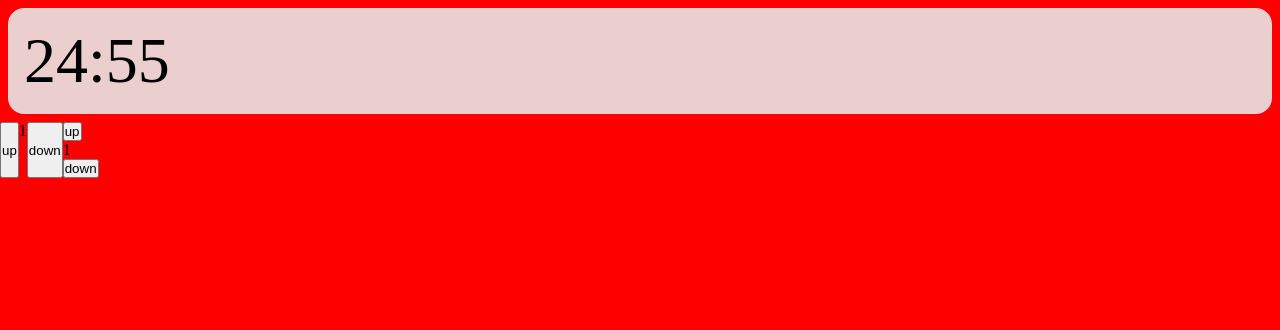
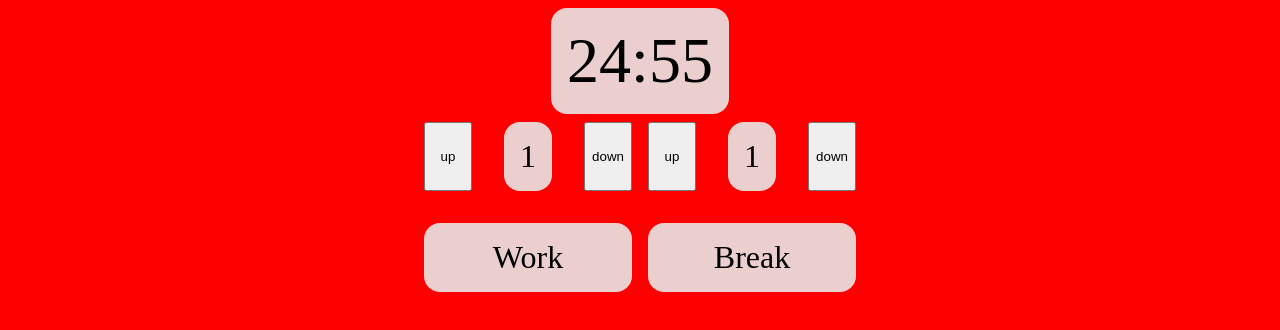
Before and after one commit to laaledesiempre/FCCPoMoDoRo, a React (Create React App) app: page / in a window 1280 px wide. Shown: the top 330 px of the page. Built offline with nearby package versions, Linux system fonts and the light colour scheme.

Commit message:
Added style and labels

```diff
--- a/src/components/App.jsx
+++ b/src/components/App.jsx
@@ -60,7 +60,7 @@ export const App = () => {
           <p className='clock'>{timerChanger(currentTimer)}</p>
         </section>
         <section className="timer-buttons-wrapper">
-          <article className="timer-work">
+          <article className="timer">
             <button onClick={()=>{setworkingLength((parseInt(workingLength)+1).toString())}}>
               up
             </button>
@@ -68,8 +68,9 @@ export const App = () => {
             <button onClick={()=>{setworkingLength((parseInt(workingLength)-1).toString())}}>
               down
             </button>
+            <p className="timer-number label">Work</p>
           </article>
-          <article className="timer-break">
+          <article className="timer">
           <button onClick={()=>{setbreackLength((parseInt(breackLength)+1).toString())}}>
               up
             </button>
@@ -77,6 +78,7 @@ export const App = () => {
             <button onClick={()=>{setbreackLength((parseInt(breackLength)-1).toString())}}>
               down
             </button>
+            <p className="timer-number label">Break</p>
           </article>
         </section>
     </main>
--- a/src/styles/styles.scss
+++ b/src/styles/styles.scss
@@ -8,12 +8,19 @@ body{
 }
 main{
     margin: 0 auto;
+    display: flex;
+    align-items:center;
+    flex-direction: column;
 }
 .timer-buttons-wrapper{
-    display: flex;
+    display:flex;
+    gap:1rem
 }
-.timer-work{
-    display:flex;
+.timer{
+    display:grid;
+    gap: 2rem;
+    grid-template-columns: repeat(3,1fr);
+    justify-content: center;
 }
 .clock{
     font-size: 4rem;
@@ -22,3 +29,14 @@ main{
     margin:0.5rem;
     border-radius: 1rem;
 }
+.label{
+    grid-area:2/1/3/4;
+    text-align:center;
+}
+.timer-number{
+    text-align:center;
+    font-size: 2rem;
+    background-color: rgb(235, 207, 207);
+    padding:1rem;
+    border-radius:1rem;
+}
```
